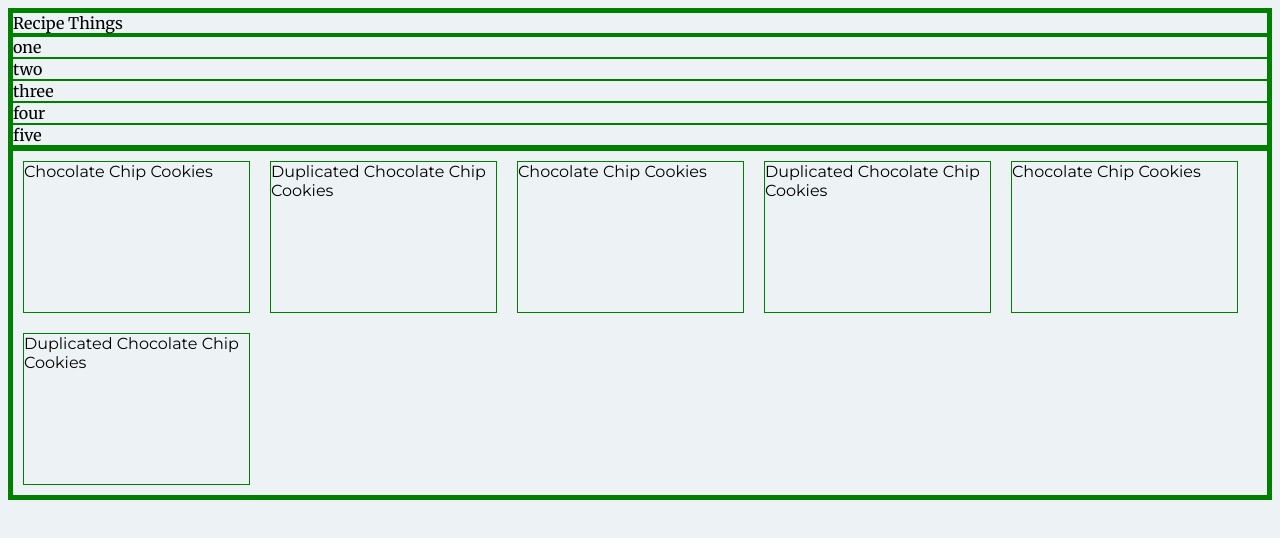
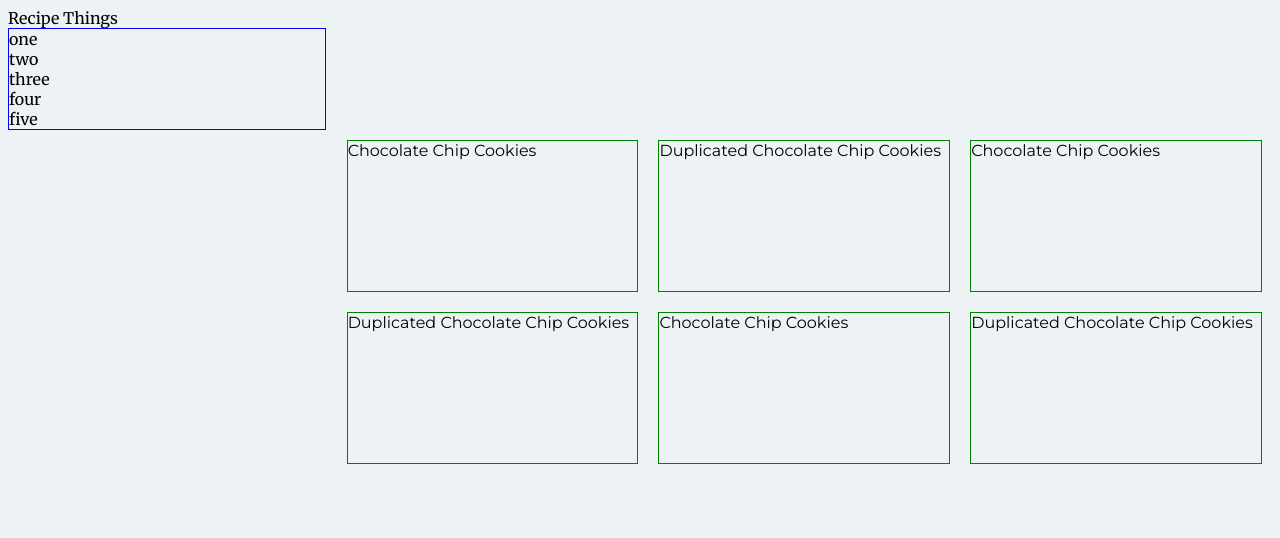
Before and after one commit to vaughank92/recipe-page, a React (Create React App) app: page / in a window 1280 px wide. Shown: the top 538 px of the page. Built offline with nearby package versions, Linux system fonts and the light colour scheme.

Commit message:
styles update

```diff
--- a/src/css/styles.css
+++ b/src/css/styles.css
@@ -2,12 +2,19 @@ html {
   background-color: #EDF2F4;
 }
 
-div {
-  border: 1px solid green;
+.appComponent {
+  font-family: "Merriweather";
 }
 
-.appComponent {
-  font-family: "Merriweather";
+.sideBar {
+  display: inline-block;
+  width: 25%;
+  border: 1px solid blue;
+}
+
+.cardContainer {
+  width: 74%;
+  float: right;
 }
 
 .cards {
@@ -18,10 +25,11 @@ div {
 .recipeCard {
   justify-content: space-evenly;
   margin: 10px;
-  max-width: 225px;
+  flex-basis: 25%;
   height: 150px;
   flex-grow: 1;
   font-family: "Montserrat";
+  border: 1px solid green;
 }
 
 /*# sourceMappingURL=styles.css.map */
--- a/src/css/styles.scss
+++ b/src/css/styles.scss
@@ -13,11 +13,23 @@ html {
 }
 
 div {
-    border: 1px solid green;
+    // border: 1px solid green;
 }
 
 .appComponent {
     font-family: $title-fonts;
+}
+
+.sideBar {
+    display: inline-block;
+    width: 25%;
+    border: 1px solid blue;
+}
+
+
+.cardContainer {
+    width: 74%;
+    float: right;
 }
 
 .cards {
@@ -28,8 +40,10 @@ div {
 .recipeCard {
     justify-content: space-evenly;
     margin: 10px;
-    max-width: 225px;
+    // max-width: 225px;
+    flex-basis: 25%;
     height: 150px;
     flex-grow: 1;
     font-family: $not-title-fonts;
+    border: 1px solid green;
 }
```
Also changed, not shown: 1 other file (tests, documents, lock files or other folders).
